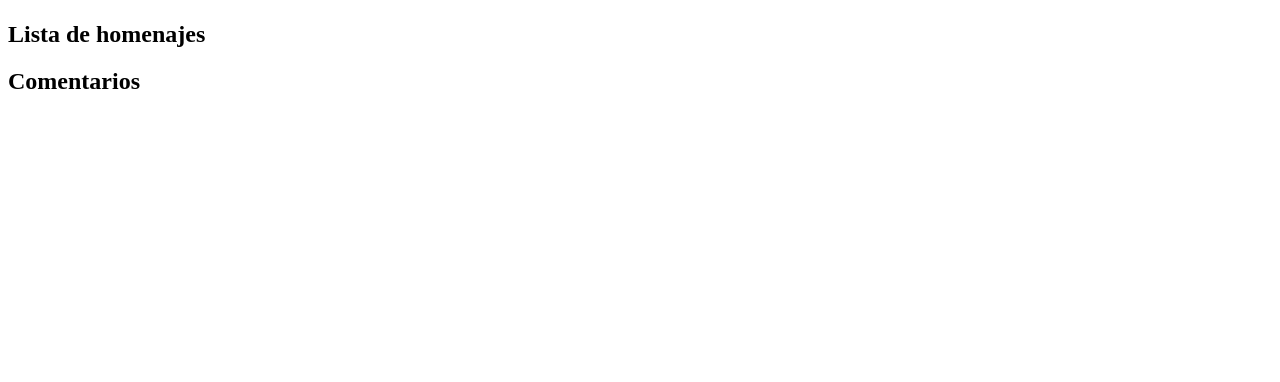
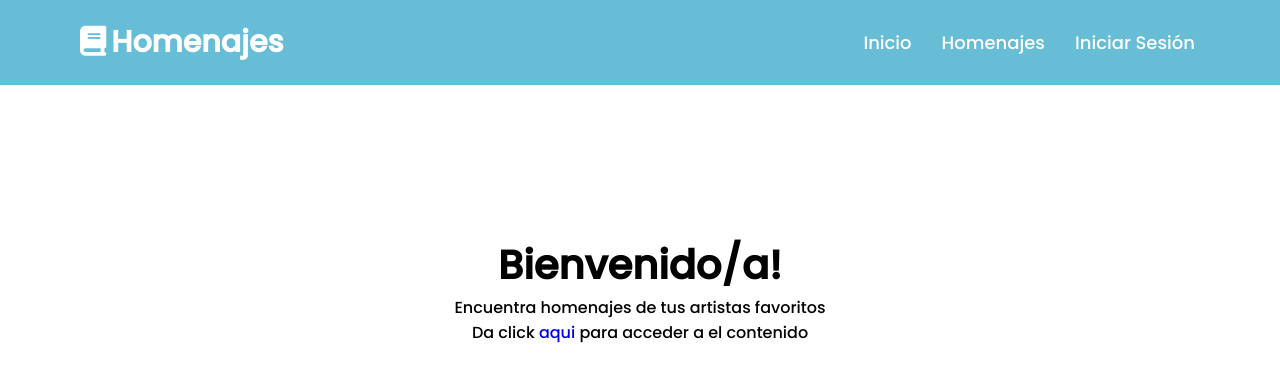
Before and after one commit to LuisaFCor/Homenajes, a plain HTML site: page index.html in a window 1280 px wide. Drawn offline with Linux system fonts and the light colour scheme.

Commit message:
Actualizacion

```diff
--- a/CSS/base.css
+++ b/CSS/base.css
@@ -1,3 +1,11 @@
+/* Globales */
+
+:root {
+    --azul: #68bdd6;
+    --blanco: #fff;
+    --negro: #000;
+}
+
 * {
     margin: 0;
     padding: 0;
@@ -7,18 +15,6 @@
 
 body {
     font-family: 'Crimson Text', serif;
-    background-color: #575656;
-}
-
-main {
-    display: flex;
-    flex-direction: column;
-    align-items: center;
-    color: #000000;
-    background-color: rgb(148, 148, 148);
-    max-width: 1200px;
-    margin: 0 auto;
-    border-radius: 8px;
 }
 
 h1, h2, h3 {
@@ -26,8 +22,9 @@ h1, h2, h3 {
 }
 
 h1 {
-    color: #000;
+    color: #ffffff;
     font-size: 30px;
+    margin-top: 15px;
 }
 
 h2 {
@@ -39,12 +36,30 @@ h3 {
     font-size: 25px;
 }
 
+/* main */
+
+main {
+    display: flex;
+    flex-direction: column;
+    align-items: center;
+    color: var(--blanco);
+    max-width: 100%;
+    margin: 0 auto;
+}
+
+main {
+    background-image: url(https://w.forfun.com/fetch/fd/fd77c328d2d53d51472ccc5ac12ba7c0.jpeg);
+    background-repeat: no-repeat;
+    background-size: cover;
+}
+
+/* Parrafo e imagen */
+
 picture img{
     object-fit: contain;
     width: 50%;
     margin: 50px auto;
 }
-
 
 .alinear{
     display: flex;
--- /dev/null
+++ b/CSS/homenajes.css
@@ -0,0 +1,118 @@
+:root {
+    --azul: #68bdd6;
+    --blanco: #fff;
+    --negro: #000;
+}
+
+*, ::after, ::before {
+    box-sizing: border-box;
+}
+
+* {
+    margin: 0;
+    padding: 0;
+    border: none;
+}
+
+body {
+    font-family: 'Poppins', sans-serif;
+}
+
+i {
+    margin-right: 5px;
+}
+
+a {
+    text-decoration: none;
+}
+
+h2 {
+    font-size: 40px;
+    text-align: center;
+    margin: 18px 0 18px 0;
+}
+
+h3 {
+    text-align: center;
+    font-size: 20px;
+}
+
+
+/* Navegacion */
+
+#header {
+    background-color: var(--blanco);
+}
+
+.barra {
+    background-color: var(--azul);
+    padding: 18px;
+}
+
+@media (min-width: 768px) {
+    .barra {
+        display: flex;
+        justify-content: space-between;
+        align-items: center;
+        padding: 20px 80px 20px 80px;
+    }
+}
+
+.logo {
+    color: var(--blanco);
+    text-align: center;
+    font-size: 30px;
+}
+
+@media (min-width: 768px) {
+    .navegacion {
+        display: flex;
+        gap: 20px;
+    }
+}
+
+.navegacion a {
+    display: block;
+    text-align: center;
+    font-size: 18px;
+    color: var(--blanco);
+    padding: 5px;
+}
+
+/* Grid */
+
+.grid {
+    display: grid;
+    grid-template-columns: repeat(1, 1fr);
+    gap: 15px;
+}
+
+
+.grid img {
+    object-fit: cover;
+    width: 200px;
+    height: 200px;
+    border-radius: 10px;
+}
+
+@media (min-width: 768px) {
+    .grid {
+        grid-template-columns: repeat(3, 1fr);
+    }
+}
+
+/* Secciones */
+.artista {
+    padding: 10px;
+    border-radius: 10px;
+}
+
+#contenedor {
+    display: flex;
+    justify-content: center;
+    align-items: center;
+}
+
+.informacion {
+    color: var(--negro);
+}
--- /dev/null
+++ b/CSS/index.css
@@ -0,0 +1,78 @@
+:root {
+    --azul: #68bdd6;
+    --blanco: #fff;
+    --negro: #000;
+}
+
+*, ::after, ::before {
+    box-sizing: border-box;
+}
+
+* {
+    margin: 0;
+    padding: 0;
+    border: none;
+}
+
+body {
+    font-family: 'Poppins', sans-serif;
+}
+
+i {
+    margin-right: 5px;
+}
+
+a {
+    text-decoration: none;
+}
+
+h2 {
+    font-size: 40px;
+}
+
+
+/* Navegacion */
+
+#header {
+    background-color: var(--blanco);
+}
+
+.header__texto {
+    text-align: center;
+    margin-top: 150px;
+}
+
+.barra {
+    background-color: var(--azul);
+    padding: 18px;
+}
+
+@media (min-width: 768px) {
+    .barra {
+        display: flex;
+        justify-content: space-between;
+        align-items: center;
+        padding: 20px 80px 20px 80px;
+    }
+}
+
+.logo {
+    color: var(--blanco);
+    text-align: center;
+    font-size: 30px;
+}
+
+@media (min-width: 768px) {
+    .navegacion {
+        display: flex;
+        gap: 20px;
+    }
+}
+
+.navegacion a {
+    display: block;
+    text-align: center;
+    font-size: 18px;
+    color: var(--blanco);
+    padding: 5px;
+}
--- a/CSS/sections.css
+++ b/CSS/sections.css
@@ -1,10 +1,15 @@
+:root {
+    --azul: #68bdd6;
+    --blanco: #fff;
+    --negro: #000;
+}
+
 /* Navegacion */
 
-header article {
-    width: 100%;
-    background-color: #fff;
-    padding: 20px;
+header {
+    font-family: 'Crimson';
 }
+
 
 nav {
     width: 100%;
@@ -13,12 +18,12 @@ nav {
     flex-direction: column;
     align-items: center;
     padding: 12px;
-    background-color: #000;
+    background-color: var(--negro);
 }
 
 nav a {
     text-decoration: none;
-    color: rgb(255, 255, 255);
+    color: var(--blanco);
     padding: 8px;
 }
 
@@ -46,59 +51,6 @@ nav a {
 }
 
 
-
-#contacto {
-    margin-top: 20px;
-}
-
-#contacto fieldset{
-    border: none;
-}
-
-form {
-    background-color: #000;
-    color: #fff;
-    max-width: 600px;
-    padding: 20px;
-    border-radius: 5px;
-    margin: 20px auto;
-}
-
-form legend {
-    font-size: 18px;
-    text-align: center;
-    text-transform: uppercase;
-    margin-bottom: 10px;
-    color: #acacac;
-}
-
-.campos {
-    margin-bottom: 10px;
-}
-
-.campos label {
-    font-weight: bold;
-    margin-bottom: 5px;
-    display: block;
-}
-
-.campos input, textarea {
-    width: 100%;
-    border: none;
-    border-radius: 5px;
-    padding: 10px;
-}
-
-.campos button {
-    margin-top: 15px;
-    padding: 8px;
-    border-radius: 5px;
-    font-weight: bold;
-    text-transform: uppercase;
-    width: 100%;
-}
-
-
 @media (min-width: 768px) {
     .alinear-derecha {
         width: 200px;
@@ -106,17 +58,13 @@ form legend {
     }
 }
 
-
 footer {
     text-align: center;
     padding: 30px;
     color: #fff;
-}
-
-main {
-    background-image: url(https://w.forfun.com/fetch/fd/fd77c328d2d53d51472ccc5ac12ba7c0.jpeg);
-    background-repeat: no-repeat;
-    background-size: cover;
+    font-size: 20px;
+    background-color: var(--negro);
+    font-family: 'Poppins'
 }
 
 #biografia p {
--- a/index.html
+++ b/index.html
@@ -4,20 +4,29 @@
     <meta charset="UTF-8">
     <meta http-equiv="X-UA-Compatible" content="IE=edge">
     <meta name="viewport" content="width=device-width, initial-scale=1.0">
-    <title>Homenajes</title>
+    <title>Homenajes | Inicio</title>
+    <link rel="stylesheet" href="CSS/index.css">
+    <link href="https://fonts.googleapis.com/css2?family=Poppins:wght@500&display=swap" rel="stylesheet">
+    <script src="https://kit.fontawesome.com/bc7bd1a9bb.js" crossorigin="anonymous"></script>
 </head>
 <body>
-    <header>
-        <h1></h1>
-        <nav></nav>
+    <header id="header">
+        <article class="barra">
+                <a href="index.html">
+                    <h1 class="logo"><i class="fa-solid fa-book fa"></i>Homenajes</h1>
+                </a>
+        <nav class="navegacion">
+            <a href="index.html">Inicio</a>
+            <a href="homenajes.html">Homenajes</a>
+            <a href="iniciar.html">Iniciar Sesión</a>
+        </nav>
+    </article>
+
+        <article class="header__texto">
+            <h2 class="no-margin">Bienvenido/a!</h2>
+            <p>Encuentra homenajes de tus artistas favoritos</p>
+            <p>Da click <a href="homenajes.html">aqui</a> para acceder a el contenido</p>
+        </article>
     </header>
-    <main>
-        <section class="section-1">
-            <h2>Lista de homenajes</h2>
-        </section>
-        <section class="section-1">
-            <h2>Comentarios</h2>
-        </section>
-    </main>
 </body>
 </html>
```
Also changed, not shown: canserbero.html (renamed from cancerbero.html, +4 -3 lines), homenajes.html (added, +87 -0 lines), iniciar.html (+3 -3 lines), CSS/Principal.css (deleted).
